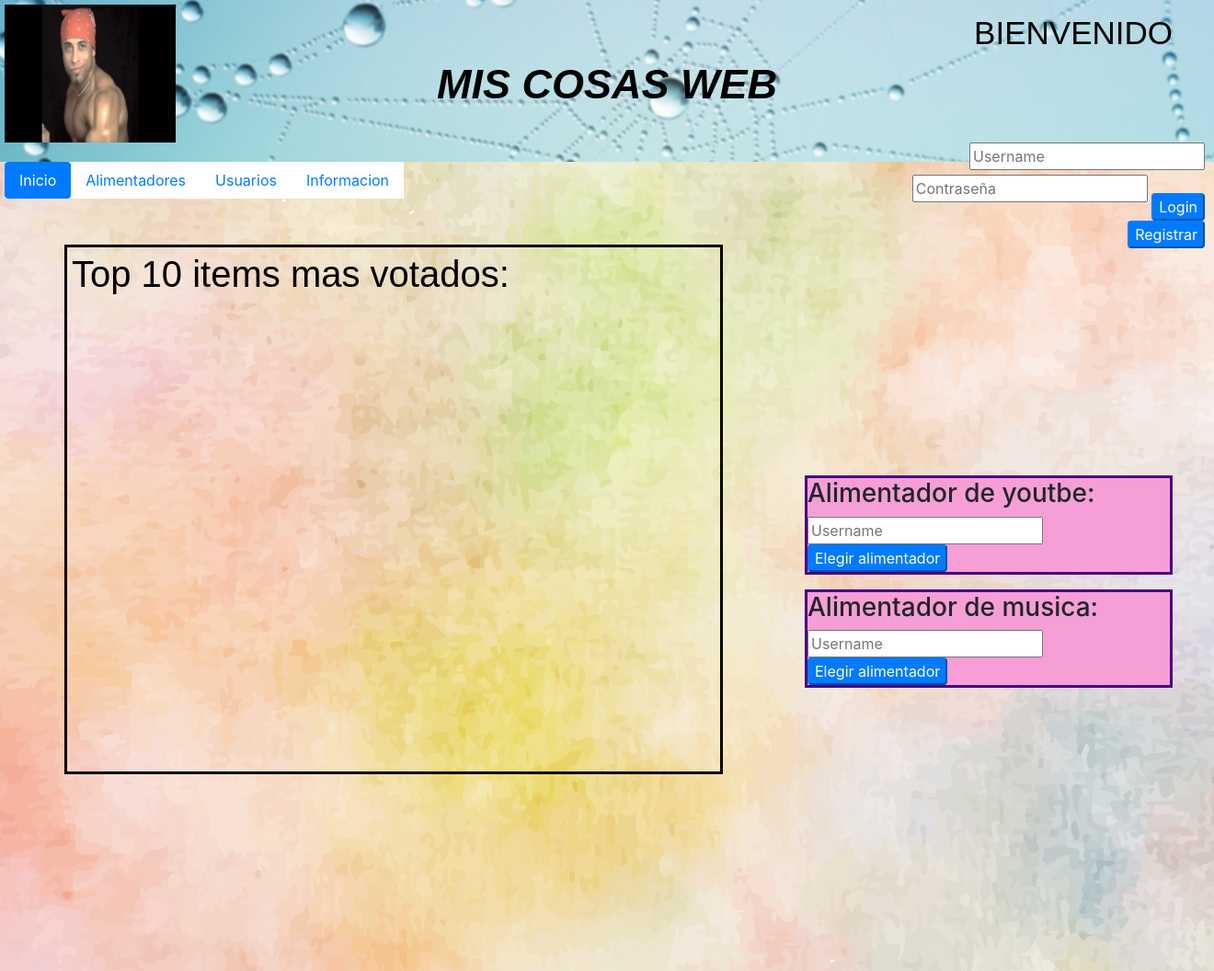
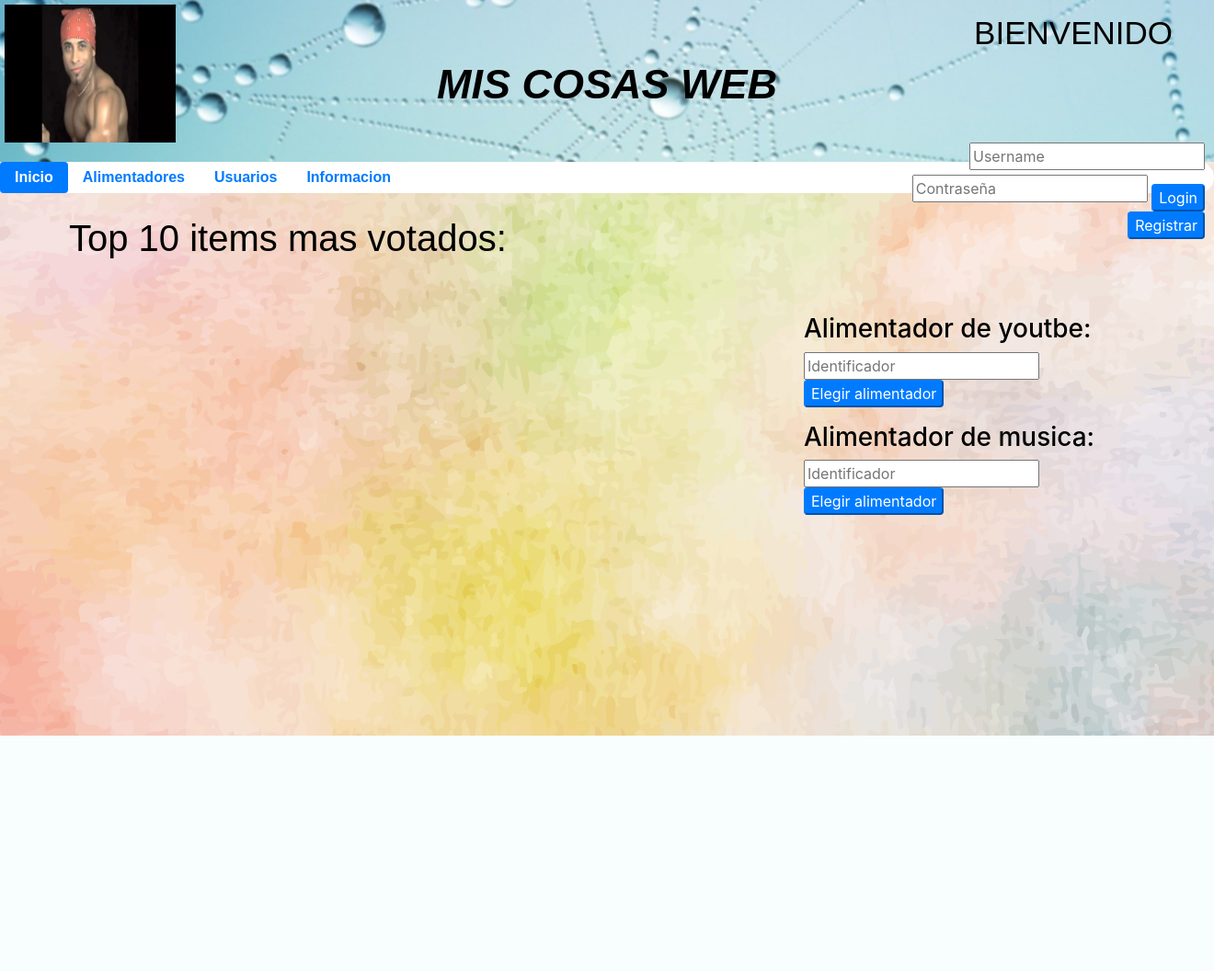
Before and after one commit to meridiaz/final-miscosas, a Django app: page / in a window 1320 px wide. Shown: the whole page at 92% size. After the commit the page ends 800 px from the top, so only its background shows below. Run offline with Django 3.2, Linux system fonts and the light colour scheme; data comes from the database, SQL or seed files in the repository; both versions use the stored data as it was after the commit; some libraries are stand-ins or nearby versions.

Commit message:
mejorando el css

```diff
--- a/proyecto/miscosas/forms.py
+++ b/proyecto/miscosas/forms.py
@@ -10,3 +10,8 @@ class PagUsForm(forms.Form):
     tamano = forms.ChoiceField(widget = forms.Select, choices = CHOICES)
     CHOICES2 = [('oscuro', 'Oscuro'), ('ligero', 'Ligero')]
     estilo = forms.ChoiceField(widget = forms.Select, choices = CHOICES2)
+
+class AlimForm(forms.Form):
+    CHOICES = [('Reddit', 'reddit'), ('Youtube', 'yt')]
+    tipo_alimentador = forms.ChoiceField(widget = forms.Select, choices = CHOICES)
+    identificador_o_nombre = forms.CharField() #este sera el nombre en el modelo
--- a/proyecto/miscosas/models.py
+++ b/proyecto/miscosas/models.py
@@ -12,12 +12,16 @@ estilous = {'oscuro': {'color_letra': 'white', 'fondo_cabec': 'fondo_cabecera_os
                         'fondo': 'fondo.jpg'}}
 # Create your models here.
 class Alimentador(models.Model):
+    tipo = models.CharField(max_length=10, default="")
     nombre = models.CharField(max_length=64)
-    enlace = models.TextField()
+    enlace = models.TextField() #al canal o al subreddit
     elegido = models.BooleanField()
+    puntuacion = models.IntegerField(default=0)
 
     def __str__(self):
         return self.nombre
+
+
 
 #class LastAlim(Alimentador):
 
--- a/proyecto/miscosas/templates/miscosas/base.html
+++ b/proyecto/miscosas/templates/miscosas/base.html
@@ -14,7 +14,7 @@
   </head>
   <body>
 
-    <div class="cabecera" >
+    <div id="cabecera" >
       <!-- imagen del sitio #2d6360;-->
       <img src="{% static "miscosas/banner.jpg" %}" width="186" height="150" align="left">
       <h1>MIS COSAS WEB</h1>
@@ -28,11 +28,7 @@
              <form method="POST" action="/login?recurso={{recurso_us}}">
                 {% csrf_token %}
 
-               <!-- <input class="textbox" type="text" name="referencia del formulario" placeholder="Username" autofocus="" autocapitalize="none" autocomplete="username" maxlength="150" required="" id="id_username">
-               <input class="textbox" type="password" name="referencia del formulario" placeholder="password" autocomplete="current-password" required="" id="id_password"> -->
-                <!-- <p><label for="id_username">Username:</label> <input type="text" name="username" autofocus="" autocapitalize="none" autocomplete="username" maxlength="150" required="" id="id_username"></p>
-                <p><label for="id_password">Password:</label> <input type="password" name="password" autocomplete="current-password" required="" id="id_password"></p> -->
-                <input class="textbox" type="text" name="username" placeholder="Username" style = "margin-bottom: 5">
+               <input class="textbox" type="text" name="username" placeholder="Username" style = "margin-bottom: 5">
                 <input class="textbox" type="password" name="password" placeholder="Contraseña">
                 <button type="submit" name ="action" value="Login">Login</button>
                 <button type="submit" name="action" value="Registrar">Registrar</button>
@@ -55,7 +51,7 @@
         <a class="nav-link" href="/informacion">Informacion</a>
       </li>
     </div>
-    <div class="contenido">
+    <div id="contenido">
         {% block contenido %}
         {% endblock %}
     </div>
--- a/proyecto/miscosas/templates/miscosas/index.html
+++ b/proyecto/miscosas/templates/miscosas/index.html
@@ -4,23 +4,23 @@
     {% block contenido %}
 
 
-      <div class="top10">
+      <div id="top10">
         <h2>Top 10 items mas votados:</h2>
       </div>
 
-      <div class="formalimentadores">
+      <div id="formalimentadores">
         <!--<h2>Formularios de alimentadores:</h2>-->
-        <form method="POST" action="/">
+        <form method="POST" action="/alimentador/0">
           <h3>Alimentador de youtbe:</h3>
           {% csrf_token %}
-          <input class="textbox" type="text" name="referencia del formulario" placeholder="Username">
-          <button type="submit">Elegir alimentador</button>
+          <input class="textbox" type="text" name="referencia del formulario" placeholder="Identificador">
+          <button type="submit" action="yt">Elegir alimentador</button>
         </form>
-        <form method="POST" action="/">
+        <form method="POST" action="/alimentador/0">
           <h3>Alimentador de musica:</h3>
           {% csrf_token %}
-          <input class="textbox" type="text" name="referencia del formulario" placeholder="Username">
-          <button type="submit">Elegir alimentador</button>
+          <input class="textbox" type="text" name="referencia del formulario" placeholder="Identificador">
+          <button type="submit" action="musica">Elegir alimentador</button>
         </form>
       </div>
 
--- a/proyecto/miscosas/templates/miscosas/micss.css
+++ b/proyecto/miscosas/templates/miscosas/micss.css
@@ -1,4 +1,4 @@
-.cabecera{
+#cabecera{
   box-sizing: content-box;
   padding: 5px;
   position: relative;
@@ -22,32 +22,31 @@ h1{
   color: {{color_letra}};
 }
 
+h3{
+  color: {{color_letra}};
+}
+
 p{
   color: {{color_letra}};
   font-size: 20px;
 }
 
 
-.cabecera h2{
+#cabecera h2{
   right:40;
   top:10;
   font-size: 35;
 }
 
-.cabecera h1{
-
+#cabecera h1{
   position: absolute;
   top:65;
   left: 475;
   font-size: 45px;
 }
 
-.cabecera p{
-  position: absolute;
-  right: 60;
-}
 
-.cabecera form{
+#cabecera form{
   position: relative;
   box-sizing: content-box;
   padding: 5px;
@@ -56,25 +55,23 @@ p{
   width: 400px;
 }
 
-.nav-item{
+.nav{
+     box-sizing: content-box;
+    width: 100%;
+    /* margin-left: 60; */
+    top:0px;
+    border-color: #007bff;
+    border-radius: 40px;
+    font: bold 1.0em sans-serif;
+    /* justify-content:  center; */
     background-color: white;
 
 }
 
-.nav{
-    /* box-sizing: content-box;
-    width: 40%; */
-    margin-left: 5;
-    top:0px;
-    border-color: #007bff
-    /* justify-content:  center; */
-    /* background-color: #007bff; */
-
-}
-
-.contenido{
+#contenido{
   box-sizing: content-box;
   /* background-color: #eff0dc; */
+  position: absolute;
   height: 100%;
   width: 95%;
   margin:20;
@@ -83,16 +80,12 @@ p{
 
 body{
   background: 90% url(static/miscosas/{{fondo}});
-  position: relative;
-}
-#id_password {
-    position: relative;
-    bottom: -40;
+
 }
 
-.cabecera button{
+#cabecera button{
   position: relative;
-  bottom: -20;
+  bottom: -10;
 }
 
 button{
@@ -102,13 +95,12 @@ button{
   border-color: #007bff;
 }
 
-.contenido h2{
+#contenido h2{
   font-size: {{tam}};
   box-sizing: content-box;
-  width: 700px;
 }
 
-.top10{
+#top10{
   box-sizing: content-box;
   padding: 5px;
   position: relative;
@@ -116,43 +108,36 @@ button{
   width: 700px;
   height: 70%;
   left: 50;
-  top: 30;
-  border-right: 3px solid black;
-  border-left: 3px solid black;
-  border-top: 3px solid black;
-  border-bottom: 3px solid black;
-}
-
-.formalimentadores{
-  box-sizing: content-box;
-  padding: 5px;
-  position: relative;
-  text-align:left;
-
-  width: 400px;
-  left: 850px;
-  bottom:300px;
 
 }
 
-.formalimentadores form{
+#formalimentadores{
+  margin-top: 10;
+  position: sticky;
+  left: 70%;
+  bottom:30%;
+  width: 400px;
+
+}
+
+/* .formalimentadores form{
   border-right: 3px solid indigo;
   border-left: 3px solid indigo;
   border-top: 3px solid indigo;
   border-bottom: 3px solid indigo;
   background-color: #f69ed6;
-}
+} */
 
-.fotoperfil{
+#fotoperfil{
   box-sizing: content-box;
   padding: 5px;
-  position: relative;
+  position: absolute;
   text-align:left;
   border-right: 3px solid grey;
   border-left: 3px solid grey;
   border-top: 3px solid grey;
   border-bottom: 3px solid grey;
-   background-color: #aca2a2;
+   /* background-color: #aca2a2; */
   border-radius: 6px;
 
 
@@ -160,12 +145,13 @@ button{
   left: 800px;
 
 }
-.cambiarestilo{
+
+#cambiarestilo{
   box-sizing: content-box;
   padding: 5px;
-  position: relative;
+  position: absolute;
   text-align:left;
-  background-color: #41d8ed;
+  /* background-color: #41d8ed; */
   border-right: 3px solid grey;
   border-left: 3px solid grey;
   border-top: 3px solid grey;
--- a/proyecto/miscosas/templates/miscosas/usuario.html
+++ b/proyecto/miscosas/templates/miscosas/usuario.html
@@ -5,7 +5,7 @@
 
   <h2>Nombre: {{usuario}}</h2>
     <img src="{{foto}}" align="left" width="186" height="150">
-  <div class="cambiarestilo" >
+  <div id="cambiarestilo" >
       <h2> Cambiar formato</h2>
       <form method="POST" action="/usuario/{{usuario}}">
           {% csrf_token %}
@@ -13,7 +13,7 @@
           <button type="submit" name="action" class="save btn btn-info" value="formato">Guardar</button>
       </form>
       </div>
-  <div class="fotoperfil" >
+  <div id="fotoperfil" >
       <h2> Cambiar foto de perfil</h2>
       <form method="POST" action="/usuario/{{usuario}}">
           {% csrf_token %}
--- a/proyecto/miscosas/urls.py
+++ b/proyecto/miscosas/urls.py
@@ -7,6 +7,7 @@ urlpatterns = [
     path('logout', views.logout_view, name="logout_view"),
     path('login', views.login_view, name="login_view"),
     path('style.css', views.procesar_css, name="procesar_css"),
+    path('alimentador/<str:id>', views.alimentador, name="procesar_alimentador"),
     path('usuario/<str:us>', views.cuenta_usuario, name="cuenta_usuario"),
     path('', views.index, name="index"),
 ]
--- a/proyecto/miscosas/views.py
+++ b/proyecto/miscosas/views.py
@@ -23,10 +23,22 @@ from .models import PagUsuario, tamano, estilous
 
 # Create your views here.
 
+def ytalim():
+    print("holi")
+
+def gestionar_alims(request):
+    action = request.POST['action']
+    if action == "yt":
+        ytalim()
+    elif action == "musica":
+        print("holi2")
+
+
+def alimentador(request, id=0):
+    if request.POST:
+        gestionar_alims(request)
+
 def index(request):
-    #lista = Concierto.objects.all()
-    #form = AuthenticationForm(request)
-    #<!--"{% url 'login_view' recurso=recurso_us %}"> -->
     context = {'user': request.user, 'recurso_us': '/'}
     print(request.user.is_authenticated)
     return render(request, 'miscosas/index.html', context)
@@ -75,35 +87,34 @@ def login_view(request):
 def cuenta_usuario(request, us):
     try:
         usuario = User.objects.get(username=us)
-        pagUsEstilo = PagUsuario.objects.get(usuario=usuario)
-        if request.method == 'GET':
-            form = PagUsForm()
-            context = {'form': form, 'usuario': us, 'recurso_us': '/usuario/'+us,
-                        'foto': pagUsEstilo.foto}
-            return render(request, 'miscosas/usuario.html', context)
-        elif request.method == 'POST':
-            action = request.POST['action']
-            if action=="foto":
-                pagUsEstilo.foto = request.POST['url']
-                pagUsEstilo.save()
-                return redirect('/usuario/'+us)
-            elif action=="formato":
-                form = PagUsForm(request.POST)
 
-                if form.is_valid():
-
-                    pagUsEstilo.tamLetra = form.cleaned_data['tamano']
-                    pagUsEstilo.estilo = form.cleaned_data['estilo']
-                    pagUsEstilo.save()
-                    return redirect('/usuario/'+us)
     except ObjectDoesNotExist:
         return redirect('/')
 
+    pagUsEstilo = PagUsuario.objects.get(usuario=usuario)
+    if request.method == 'GET':
+        form = PagUsForm()
+        context = {'form': form, 'usuario': us, 'recurso_us': '/usuario/'+us,
+                    'foto': pagUsEstilo.foto}
+        return render(request, 'miscosas/usuario.html', context)
+    elif request.method == 'POST':
+        action = request.POST['action']
+        if action=="foto":
+            pagUsEstilo.foto = request.POST['url']
+            pagUsEstilo.save()
+            return redirect('/usuario/'+us)
+        elif action=="formato":
+            form = PagUsForm(request.POST)
+            if form.is_valid():
+                pagUsEstilo.tamLetra = form.cleaned_data['tamano']
+                pagUsEstilo.estilo = form.cleaned_data['estilo']
+                pagUsEstilo.save()
+                return redirect('/usuario/'+us)
+
+
 
 def procesar_css(request):
-    print("me han pedido el cass")
     template = get_template("miscosas/micss.css")
-    print("me piden el css")
     try:
         username = request.user.get_username()
         pag_usuario = PagUsuario.objects.get(usuario__username=username)
```
Also changed, not shown: proyecto/miscosas/ytalim.py (added, +87 -0 lines), proyecto/db.sqlite3, proyecto/miscosas/migrations/0003_auto_20200511_2227.py (added).
